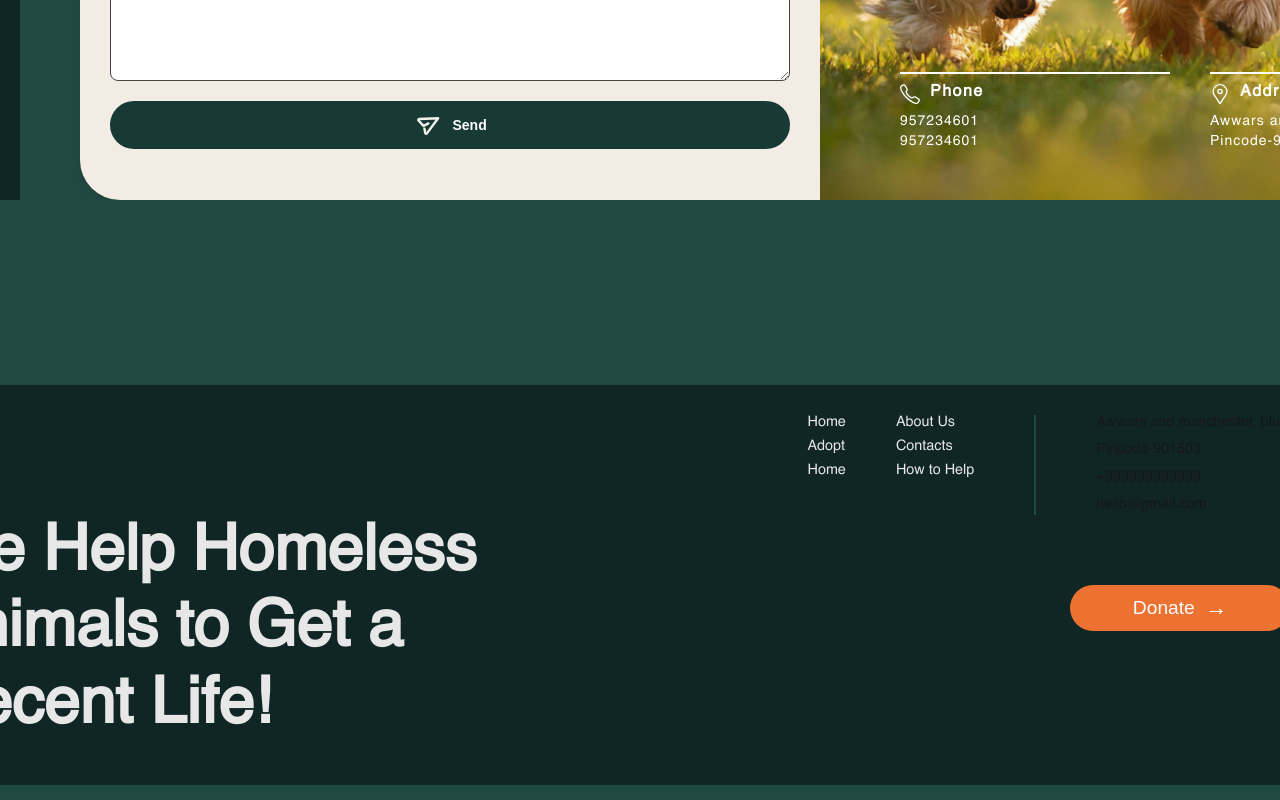
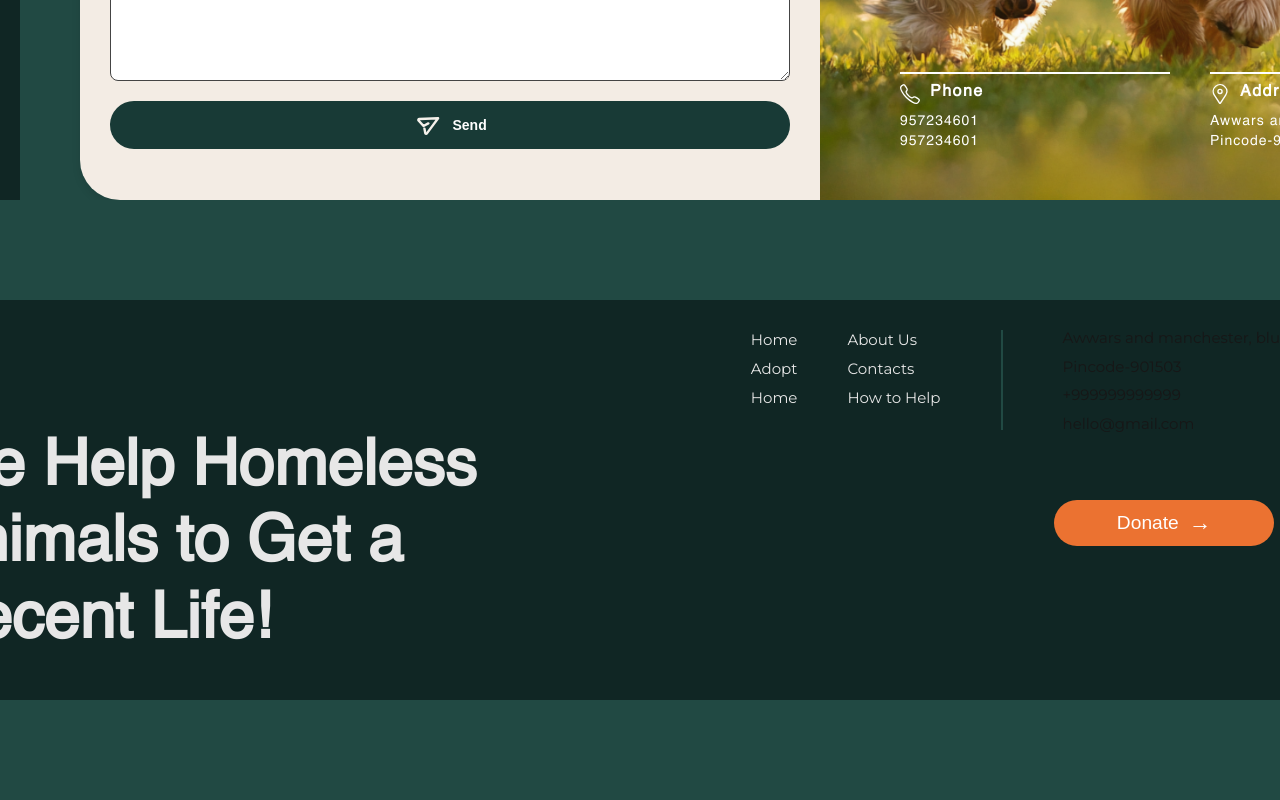
Before and after one commit to vidwanns/the_rescue_tails, a Next.js app: page / in a window 1280 px wide. Shown: the part 6098-6898 px from the top of the page. Built offline with nearby package versions, Linux system fonts and the light colour scheme.

Commit message:
Update footer.css

```diff
--- a/src/app/styles/component/layout/footer.css
+++ b/src/app/styles/component/layout/footer.css
@@ -11,7 +11,7 @@
 
 .outer-container-footer {
     background-color: #214943;
-    padding-top: 170px;
+    /* padding-top: 170px; */
     border-radius: 0px 0px 0 0;
     margin: 0 auto;
     position: relative;
@@ -77,12 +77,41 @@
 
 .links-column {
     list-style: none;
-    font-size: .9rem;
+    font-family: 'MO';
+    font-size: 15px;
     color: #E7E7E7;
+    cursor: pointer;
 }
 
 .links-column li {
     margin-bottom: 10px;
+    transition: color 0.3s;
+    position: relative;
+    color: #E7E7E7;
+}
+
+/* Change text color on hover */
+.links-column li:hover {
+    color: #aaaaaa;
+}
+
+/* Underline styling */
+.links-column li::after {
+    content: "";
+    position: absolute;
+    left: 0;
+    bottom: -5px; /* Position the underline just below the text */
+    width: 100%;
+    height: 1px; /* Thickness of the underline */
+    background-color: white; /* Underline color */
+    transform: scaleX(0); /* Start with no underline */
+    transform-origin: left; /* Start animation from the left */
+    transition: transform 0.3s ease; /* Smooth animation */
+}
+
+/* Expand underline on hover */
+.links-column li:hover::after {
+    transform: scaleX(1); /* Expand underline on hover */
 }
 
 /* Vertical Divider Line */
@@ -96,7 +125,8 @@
 
 /* Footer Contact Information at the Top Right */
 .footer-contact {
-    font-size: .9rem;
+    font-family:'MO';
+    font-size: 15px;
     line-height: 1.9;
     text-align: left; /* Right-align the contact info */
     margin-top: -6px;
@@ -105,7 +135,7 @@
 /* Footer Donate Button Section */
 .footer-donate {
     margin-top: 200px; /* Keep some space between the contact info and the donate button */
-    margin-left: -70px;
+    margin-left: -86px;
     display: flex;
     justify-content: flex-end; /* Align donate button to the right */
     width: 100%;
```
